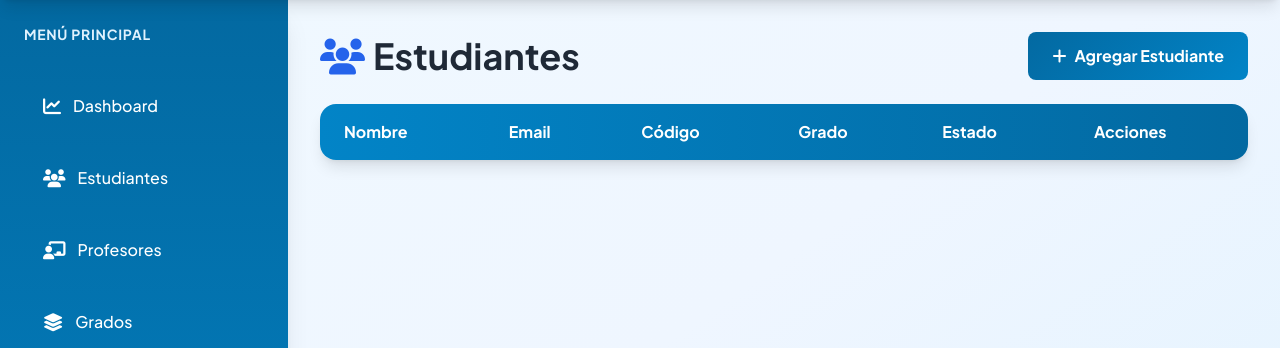
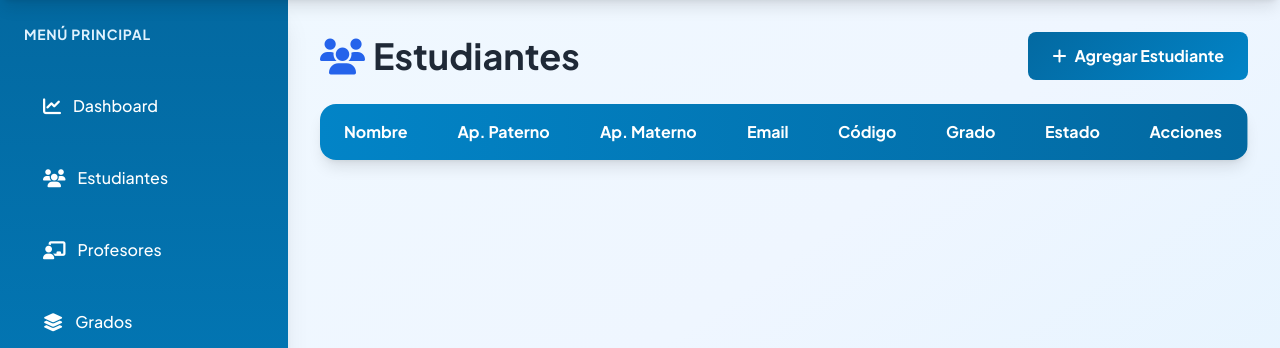
Before and after one commit to bismarb/coleg, a Flask app: page /students in a window 1280 px wide. Shown: the part 84-432 px from the top of the page. Run offline with Flask 3, Linux system fonts and the light colour scheme; a user stored in the database is signed in; data comes from the database, SQL or seed files in the repository; data that the repository does not hold is empty; some libraries are stand-ins or nearby versions.

Commit message:
Add paternal and maternal surnames to student records
Update models.py to include `apellido_paterno` and `apellido_materno` fields in the Student model. Modify routes.py to capture these new fields during student creation and editing. Update templates/students.html and templates/edit_student.html to display and allow input for the new surname fields.

Replit-Commit-Author: Agent
Replit-Commit-Session-Id: 6c29dedf-a5d0-4867-8194-dba4f988ca98
Replit-Commit-Checkpoint-Type: full_checkpoint
Replit-Commit-Event-Id: 812b0b8b-abc9-4f73-b855-ebc500d5b236
Replit-Commit-Screenshot-Url: https://storage.googleapis.com/screenshot-production-us-central1/81a919ab-7509-4977-9993-cf3b59151fee/6c29dedf-a5d0-4867-8194-dba4f988ca98/4EaV8Zi

```diff
--- a/models.py
+++ b/models.py
@@ -43,6 +43,8 @@ class Student(db.Model):
     user_id = db.Column(db.String(36), db.ForeignKey('users.id'), nullable=False)
     student_code = db.Column(db.String(50), unique=True, nullable=False)
     grade_id = db.Column(db.String(36), db.ForeignKey('grades.id'), nullable=False)
+    apellido_paterno = db.Column(db.String(100), nullable=True)
+    apellido_materno = db.Column(db.String(100), nullable=True)
     enrollment_date = db.Column(db.Date, nullable=False)
     status = db.Column(db.String(20), default='active')
     created_at = db.Column(db.DateTime, default=datetime.utcnow)
--- a/routes.py
+++ b/routes.py
@@ -93,6 +93,8 @@ def add_student():
         email = request.form.get('email')
         student_code = request.form.get('student_code')
         grade_id = request.form.get('grade_id')
+        apellido_paterno = request.form.get('apellido_paterno')
+        apellido_materno = request.form.get('apellido_materno')
 
         existing_email = User.query.filter_by(email=email).first()
         if existing_email:
@@ -103,7 +105,7 @@ def add_student():
         db.session.add(user)
         db.session.flush()
 
-        student = Student(user_id=user.id, student_code=student_code, grade_id=grade_id, enrollment_date=date.today())
+        student = Student(user_id=user.id, student_code=student_code, grade_id=grade_id, enrollment_date=date.today(), apellido_paterno=apellido_paterno, apellido_materno=apellido_materno)
         db.session.add(student)
         db.session.commit()
 
@@ -134,6 +136,8 @@ def edit_student(student_id):
             student.student_code = request.form.get('student_code')
             student.grade_id = request.form.get('grade_id')
             student.status = request.form.get('status')
+            student.apellido_paterno = request.form.get('apellido_paterno')
+            student.apellido_materno = request.form.get('apellido_materno')
 
             db.session.commit()
             flash('Estudiante actualizado', 'success')
--- a/templates/students.html
+++ b/templates/students.html
@@ -13,6 +13,8 @@
             <thead class="bg-gradient-to-r from-sky-600 to-sky-700 text-white">
                 <tr>
                     <th class="px-6 py-4 text-left">Nombre</th>
+                    <th class="px-6 py-4 text-left">Ap. Paterno</th>
+                    <th class="px-6 py-4 text-left">Ap. Materno</th>
                     <th class="px-6 py-4 text-left">Email</th>
                     <th class="px-6 py-4 text-left">Código</th>
                     <th class="px-6 py-4 text-left">Grado</th>
@@ -24,6 +26,8 @@
                 {% for student in students %}
                 <tr class="hover:bg-sky-50">
                     <td class="px-6 py-4 font-semibold">{{ student.user.name }}</td>
+                    <td class="px-6 py-4 text-sm">{{ student.apellido_paterno or '-' }}</td>
+                    <td class="px-6 py-4 text-sm">{{ student.apellido_materno or '-' }}</td>
                     <td class="px-6 py-4 text-sm">{{ student.user.email }}</td>
                     <td class="px-6 py-4 text-sm">{{ student.student_code }}</td>
                     <td class="px-6 py-4">{{ student.grade.name }}</td>
@@ -52,6 +56,14 @@
             <div>
                 <label class="block text-sm font-semibold text-gray-700 mb-2">Nombre</label>
                 <input type="text" name="name" required class="w-full px-4 py-3 bg-sky-50 border-2 border-sky-200 rounded-lg focus:outline-none focus:border-sky-500 text-gray-800">
+            </div>
+            <div>
+                <label class="block text-sm font-semibold text-gray-700 mb-2">Apellido Paterno</label>
+                <input type="text" name="apellido_paterno" class="w-full px-4 py-3 bg-sky-50 border-2 border-sky-200 rounded-lg focus:outline-none focus:border-sky-500 text-gray-800">
+            </div>
+            <div>
+                <label class="block text-sm font-semibold text-gray-700 mb-2">Apellido Materno</label>
+                <input type="text" name="apellido_materno" class="w-full px-4 py-3 bg-sky-50 border-2 border-sky-200 rounded-lg focus:outline-none focus:border-sky-500 text-gray-800">
             </div>
             <div>
                 <label class="block text-sm font-semibold text-gray-700 mb-2">Email</label>
```
Also changed, not shown: templates/edit_student.html (+10 -0 lines), 1 other file.
